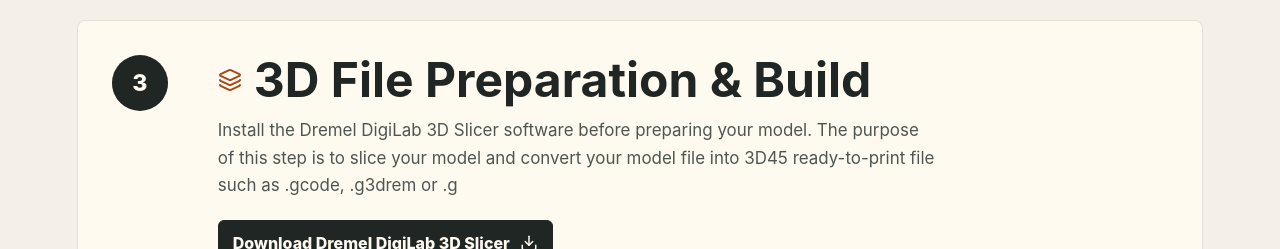
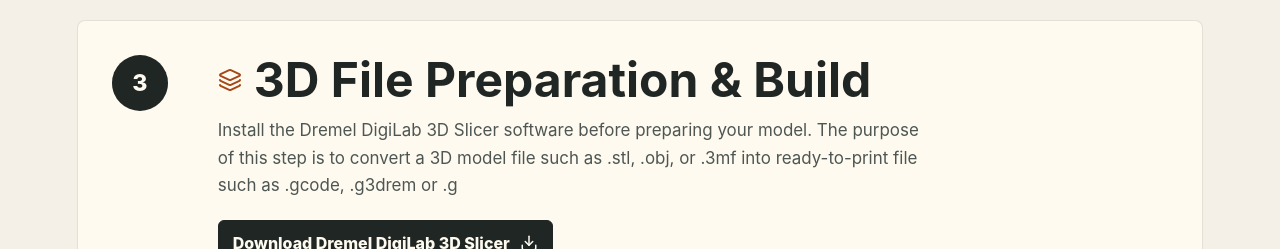
Before and after one commit to JohnasonY/Dremel-3D45-Web-Guide, a React (Vite) app: page / in a window 1280 px wide. Shown: the part 2198-2447 px from the top of the page. Built offline with nearby package versions, Linux system fonts and the light colour scheme.

Commit message:
updated instructions on step 3

```diff
--- a/src/data/guideSteps.jsx
+++ b/src/data/guideSteps.jsx
@@ -45,7 +45,7 @@ export const guideSteps = [
     Icon: Layers3,
     title: "3D File Preparation & Build",
     description:
-      "Install the Dremel DigiLab 3D Slicer software before preparing your model. The purpose of this step is to slice your model and convert your model file into 3D45 ready-to-print file such as .gcode, .g3drem or .g ",
+      "Install the Dremel DigiLab 3D Slicer software before preparing your model. The purpose of this step is to convert a 3D model file such as .stl, .obj, or .3mf into ready-to-print file such as .gcode, .g3drem or .g ",
     link: {
       href: "https://3pitech.com/pages/desktop-slicer-software",
       text: "Download Dremel DigiLab 3D Slicer",
```
